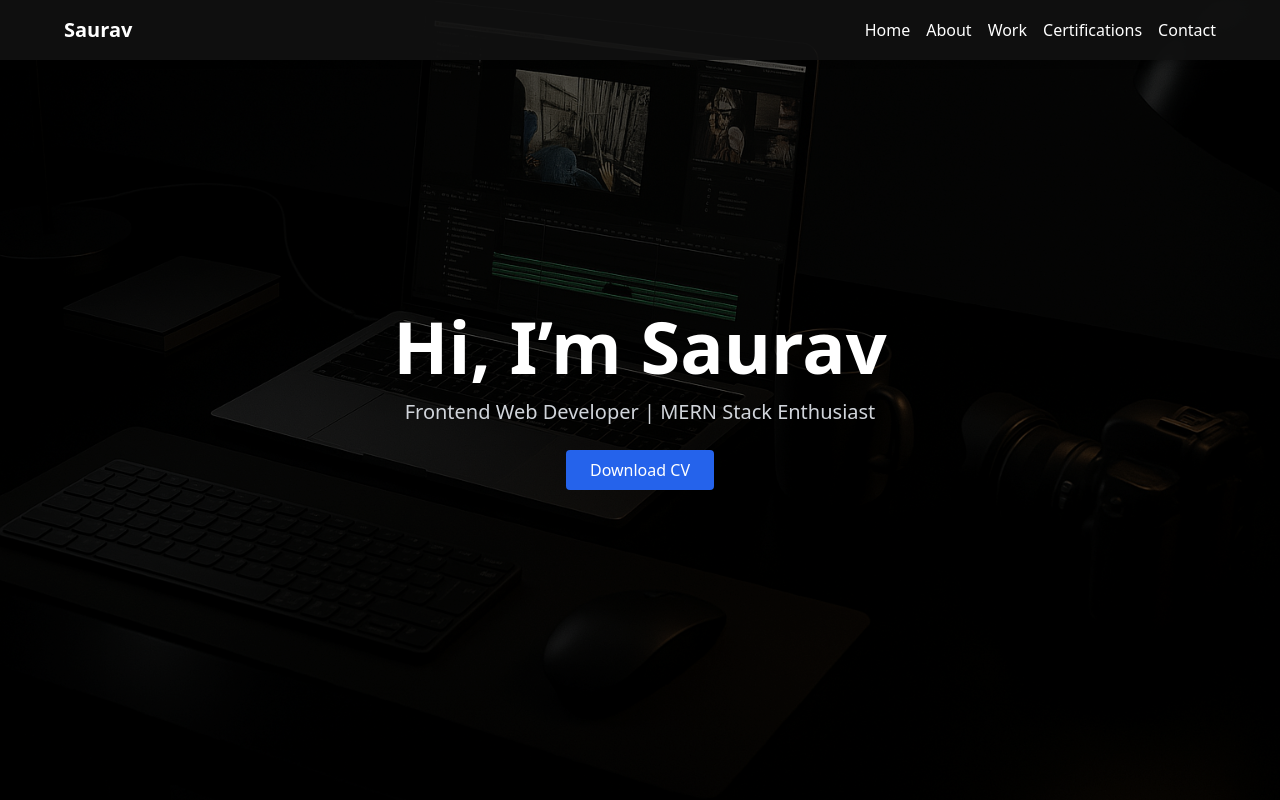
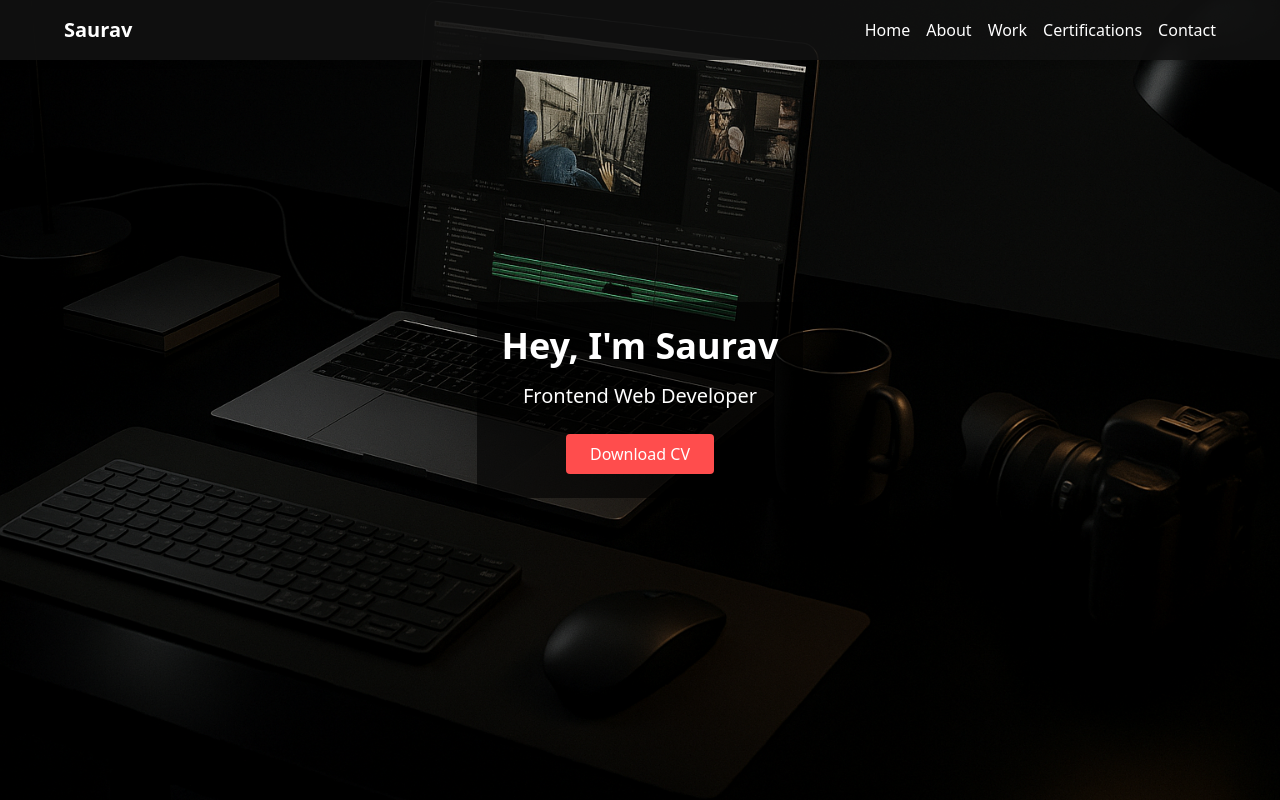
Before and after one commit to Saurav-5123/MERN_Portfolio, a React (Vite) app: page / in a window 1280 px wide. Shown: the top 800 px of the page. Built offline with nearby package versions, Linux system fonts and the light colour scheme.

Commit message:
Update Hero.jsx

```diff
--- a/src/components/Hero.jsx
+++ b/src/components/Hero.jsx
@@ -1,21 +1,27 @@
-import deskImg from '../assets/image.png';
+import React from 'react'
+import background from '../assets/image.png'
 
-const Hero = () => (
-  <section id="home" className="h-screen bg-cover bg-center relative" style={{ backgroundImage: `url(${deskImg})` }}>
-    <div className="absolute inset-0 bg-black bg-opacity-60 flex flex-col justify-center items-center text-center px-4">
-      <h1 data-aos="fade-up" className="text-5xl md:text-7xl font-bold">Hi, I’m Saurav</h1>
-      <p data-aos="fade-up" data-aos-delay="200" className="text-xl text-gray-300 mt-4">Frontend Web Developer | MERN Stack Enthusiast</p>
+const Hero = () => {
+  return (
+    <section
+      id="home"
+      className="h-screen bg-cover bg-center flex items-center justify-center text-center px-4"
+      style={{ backgroundImage: `url(${background})` }}
+    >
+      <div data-aos="fade-up" className="bg-black bg-opacity-60 p-6 rounded">
+        <h1 className="text-4xl font-bold">Hey, I'm Saurav</h1>
+        <p className="mt-4 text-xl">Frontend Web Developer</p>
         <a
-        data-aos="fade-up"
-        data-aos-delay="400"
           href="https://drive.google.com/file/d/1SwThD123Ob9qGMaAxKZnQsFkjrQOhf-a/view?usp=drive_link"
           target="_blank"
-        className="mt-6 px-6 py-2 bg-blue-600 hover:bg-blue-700 rounded text-white transition"
+          rel="noopener noreferrer"
+          className="mt-6 inline-block px-6 py-2 bg-accent text-white rounded"
         >
           Download CV
         </a>
       </div>
     </section>
-);
+  )
+}
 
-export default Hero;
+export default Hero
```
Lines whose indentation alone changed are shown as unchanged.
